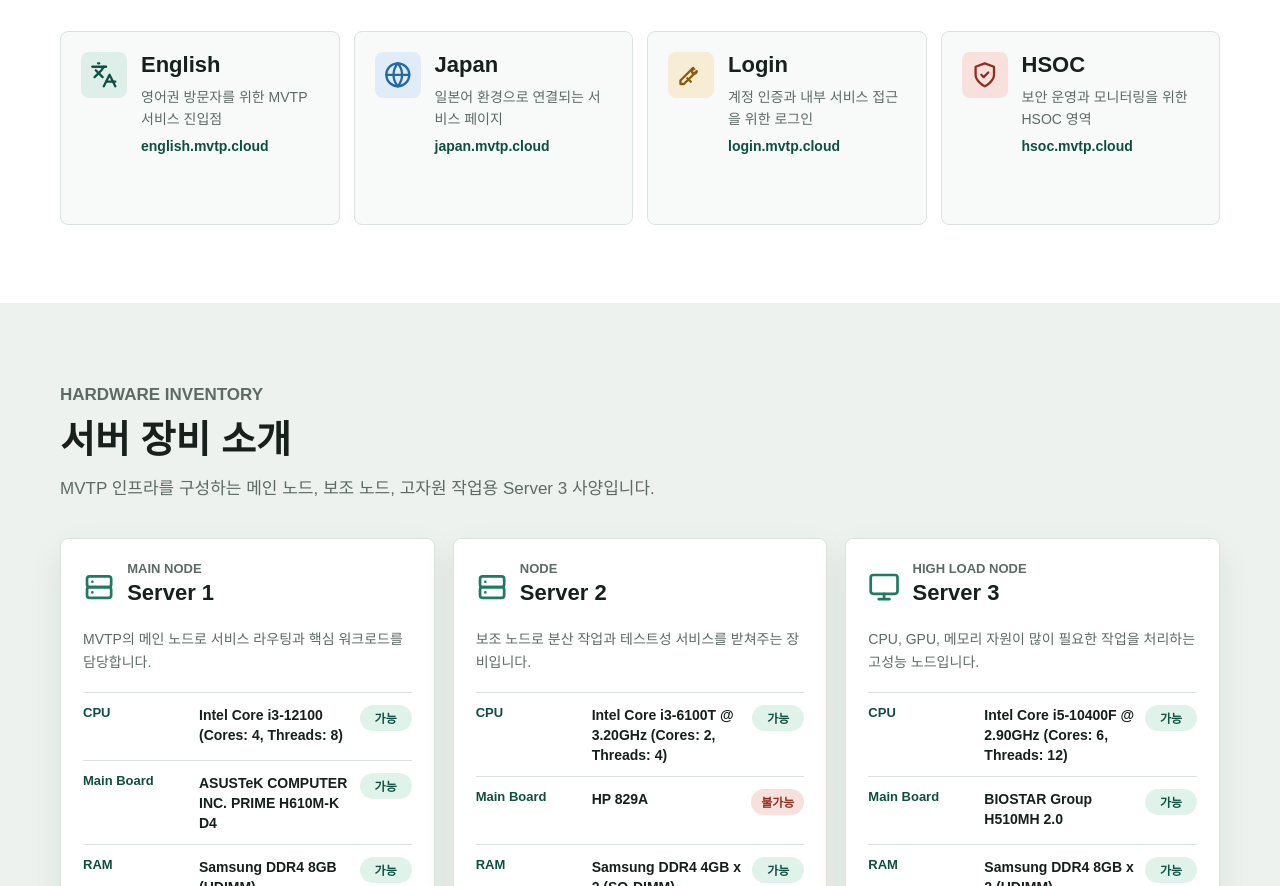
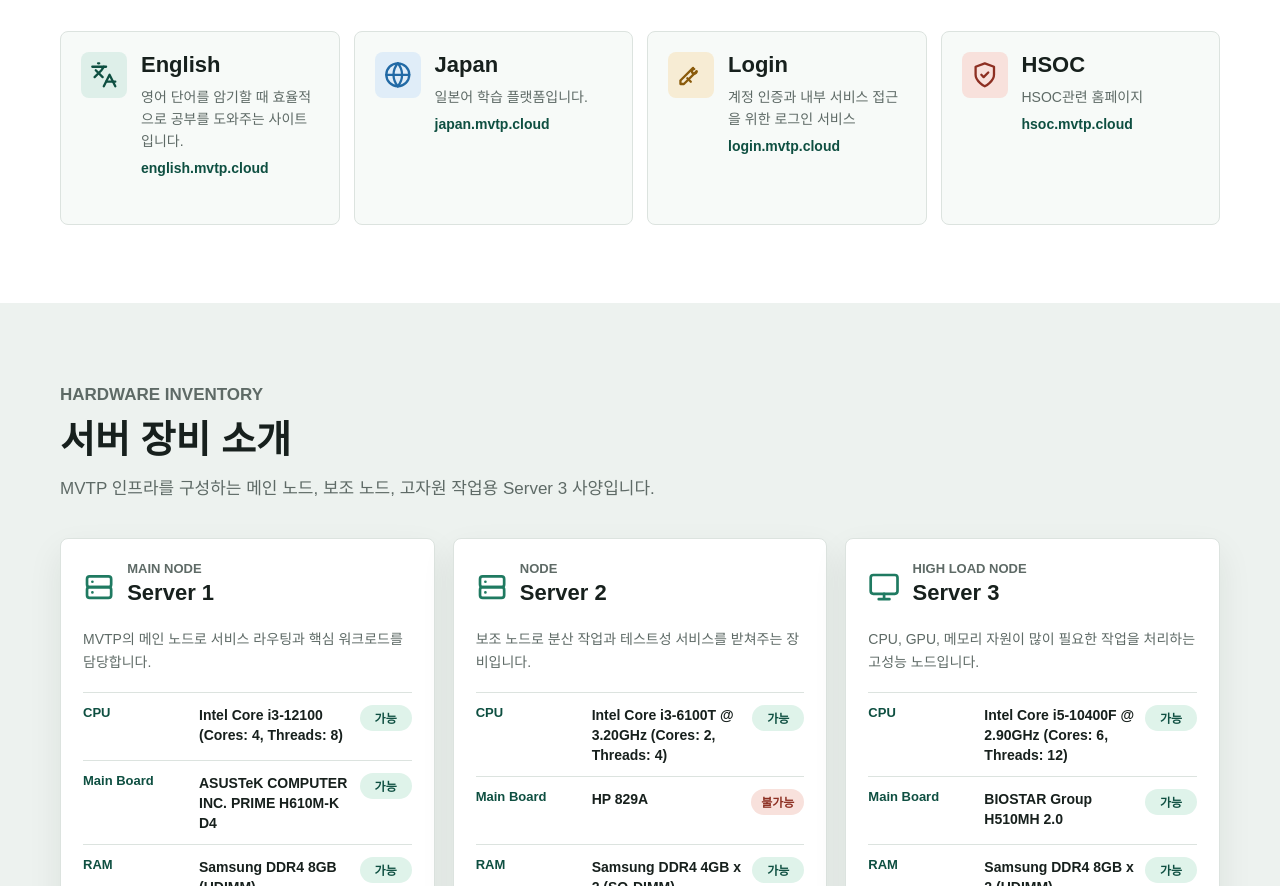
Before and after one commit to deploy103/mvtp-homepage, a website: page public/index.html in a window 1280 px wide. Shown: the part 876-1762 px from the top of the page. Drawn offline with Linux system fonts and the light colour scheme; no server answers.

Commit message:
Update service descriptions

```diff
--- a/public/index.html
+++ b/public/index.html
@@ -91,7 +91,7 @@
               </span>
               <span class="service-copy">
                 <strong>English</strong>
-                <span>영어권 방문자를 위한 MVTP 서비스 진입점</span>
+                <span>영어 단어를 암기할 때 효율적으로 공부를 도와주는 사이트입니다.</span>
                 <em>english.mvtp.cloud</em>
               </span>
             </a>
@@ -107,7 +107,7 @@
               </span>
               <span class="service-copy">
                 <strong>Japan</strong>
-                <span>일본어 환경으로 연결되는 서비스 페이지</span>
+                <span>일본어 학습 플랫폼입니다.</span>
                 <em>japan.mvtp.cloud</em>
               </span>
             </a>
@@ -122,7 +122,7 @@
               </span>
               <span class="service-copy">
                 <strong>Login</strong>
-                <span>계정 인증과 내부 서비스 접근을 위한 로그인</span>
+                <span>계정 인증과 내부 서비스 접근을 위한 로그인 서비스</span>
                 <em>login.mvtp.cloud</em>
               </span>
             </a>
@@ -136,7 +136,7 @@
               </span>
               <span class="service-copy">
                 <strong>HSOC</strong>
-                <span>보안 운영과 모니터링을 위한 HSOC 영역</span>
+                <span>HSOC관련 홈페이지</span>
                 <em>hsoc.mvtp.cloud</em>
               </span>
             </a>
```
